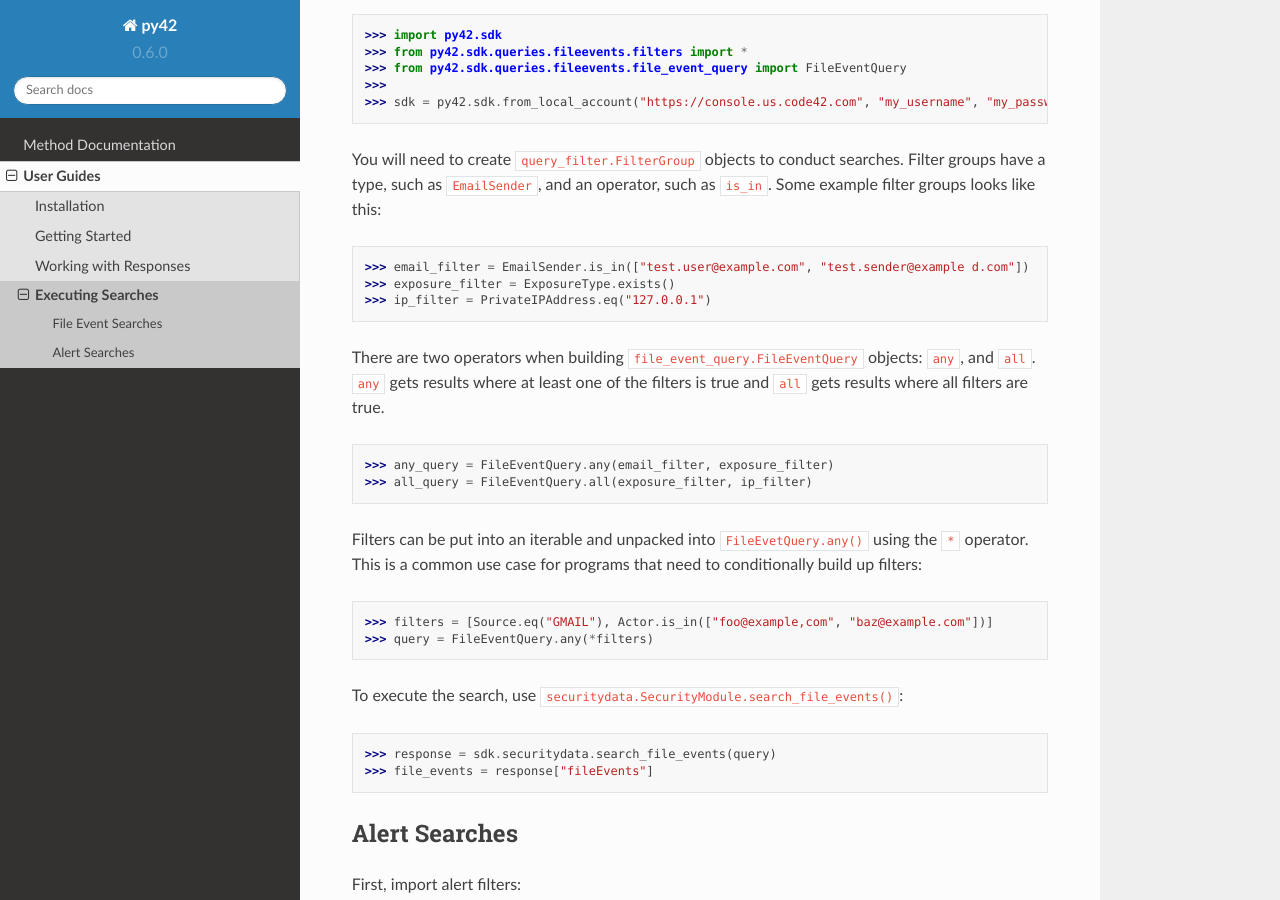
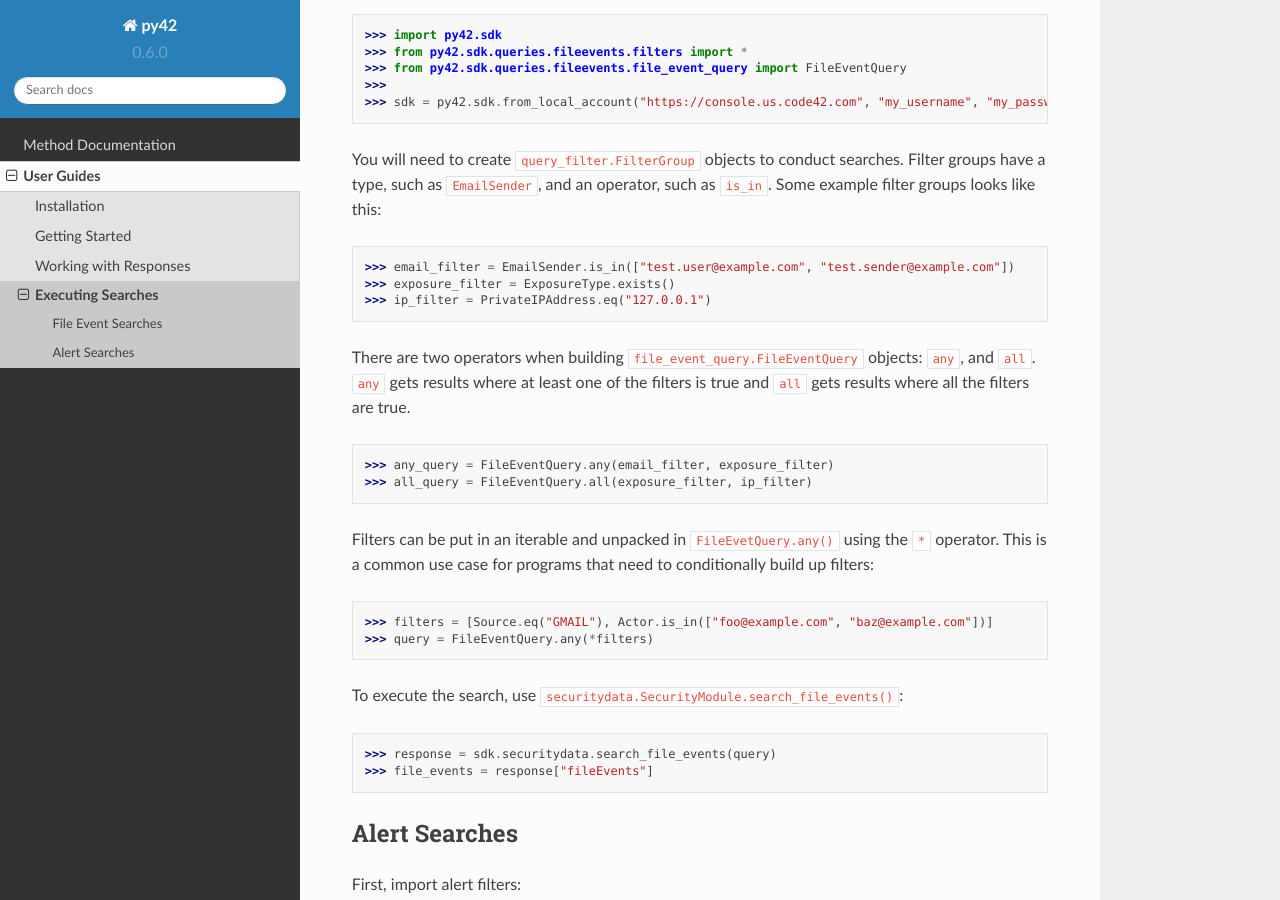
Before and after one commit to code42/py42, a Sphinx documentation site: the page built from docs/userguides/searches.md, in a window 1280 px wide and 900 px high, scrolled down 250 px. Built offline with Sphinx 7.4.7 and the Read the Docs theme 2.0.0, drawn with Linux system fonts in a browser that asks for light colours; the version number is read from the project's files by our own code.

Commit message:
Fix typos

```diff
--- a/docs/userguides/searches.md
+++ b/docs/userguides/searches.md
@@ -13,20 +13,20 @@
 You will need to create `query_filter.FilterGroup` objects to conduct searches. Filter groups have a type,
 such as `EmailSender`, and an operator, such as `is_in`. Some example filter groups looks like this:
 
-    >>> email_filter = EmailSender.is_in(["test.user@example.com", "test.sender@example d.com"])
+    >>> email_filter = EmailSender.is_in(["test.user@example.com", "test.sender@example.com"])
     >>> exposure_filter = ExposureType.exists()
     >>> ip_filter = PrivateIPAddress.eq("127.0.0.1")
 
 There are two operators when building `file_event_query.FileEventQuery` objects: `any`, and `all`.
-`any` gets results where at least one of the filters is true and `all` gets results where all filters are true.
+`any` gets results where at least one of the filters is true and `all` gets results where all the filters are true.
 
     >>> any_query = FileEventQuery.any(email_filter, exposure_filter)
     >>> all_query = FileEventQuery.all(exposure_filter, ip_filter)
 
-Filters can be put into an iterable and unpacked into `FileEvetQuery.any()` using the `*` operator. This is a common
+Filters can be put in an iterable and unpacked in `FileEvetQuery.any()` using the `*` operator. This is a common
 use case for programs that need to conditionally build up filters:
 
-    >>> filters = [Source.eq("GMAIL"), Actor.is_in(["foo@example,com", "baz@example.com"])]
+    >>> filters = [Source.eq("GMAIL"), Actor.is_in(["foo@example.com", "baz@example.com"])]
     >>> query = FileEventQuery.any(*filters)
 
 To execute the search, use `securitydata.SecurityModule.search_file_events()`:
```
